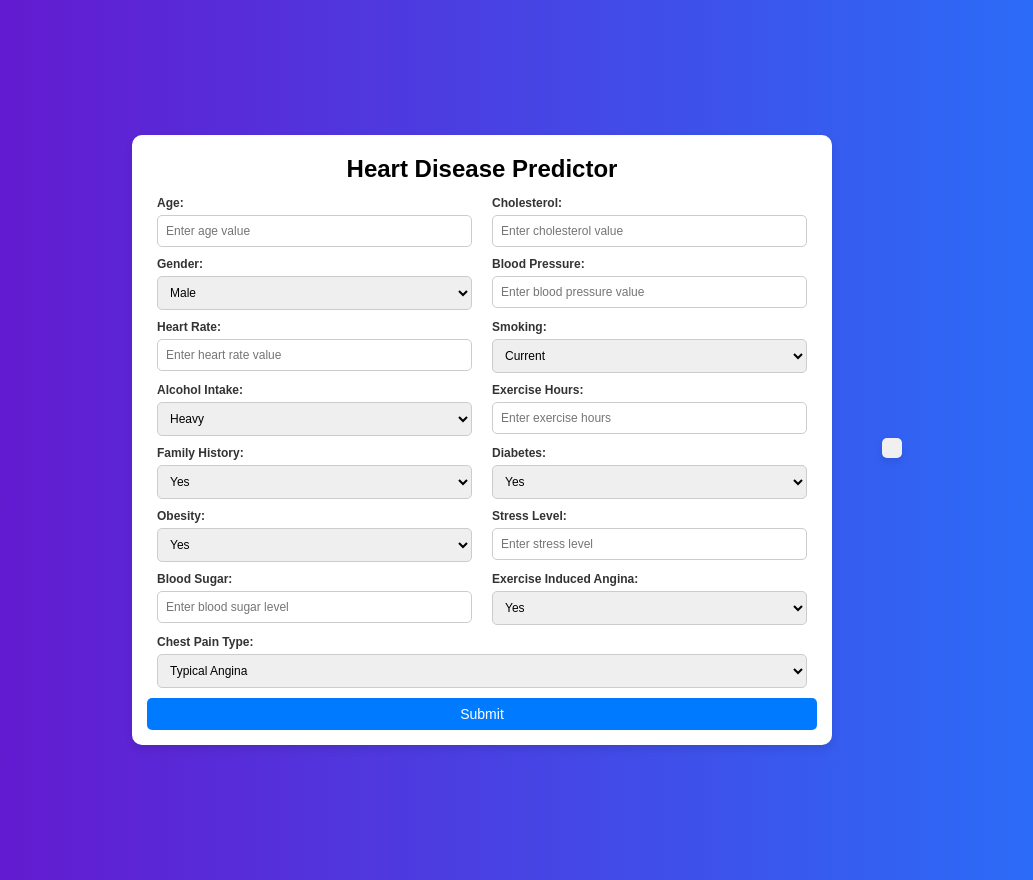
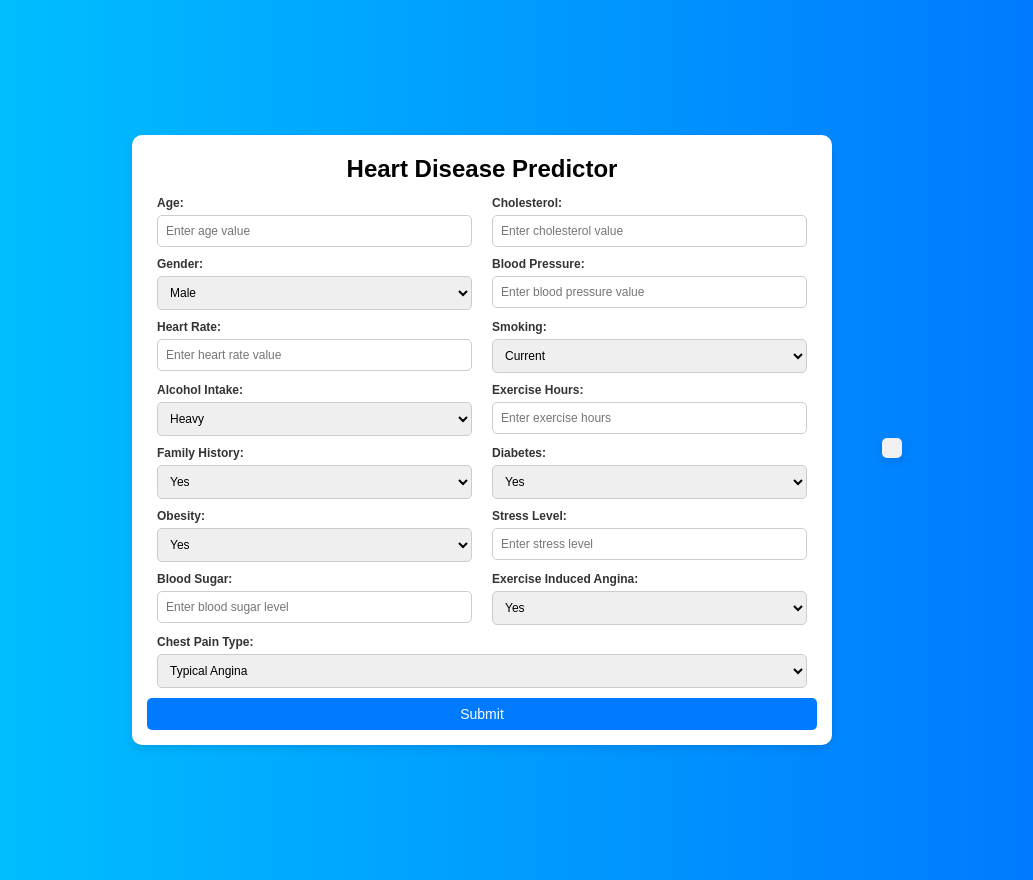
Before and after one commit to sagarkasotiya/Heart_Disease_Prediction, a Flask app: page /predict in a window 1280 px wide. Shown: the whole page, without its empty margins (123-1156 px from the left). Run offline with Flask 3, Linux system fonts and the light colour scheme.

Commit message:
form modified

```diff
--- a/templates/form.html
+++ b/templates/form.html
@@ -7,7 +7,7 @@
 <style>
   body {
     font-family: Arial, sans-serif;
-    background: linear-gradient(to right, #6a11cb, #2575fc);
+    background: linear-gradient(to right, #00c6ff, #0072ff);
     margin: 0;
     padding: 0;
     display: flex;
```
